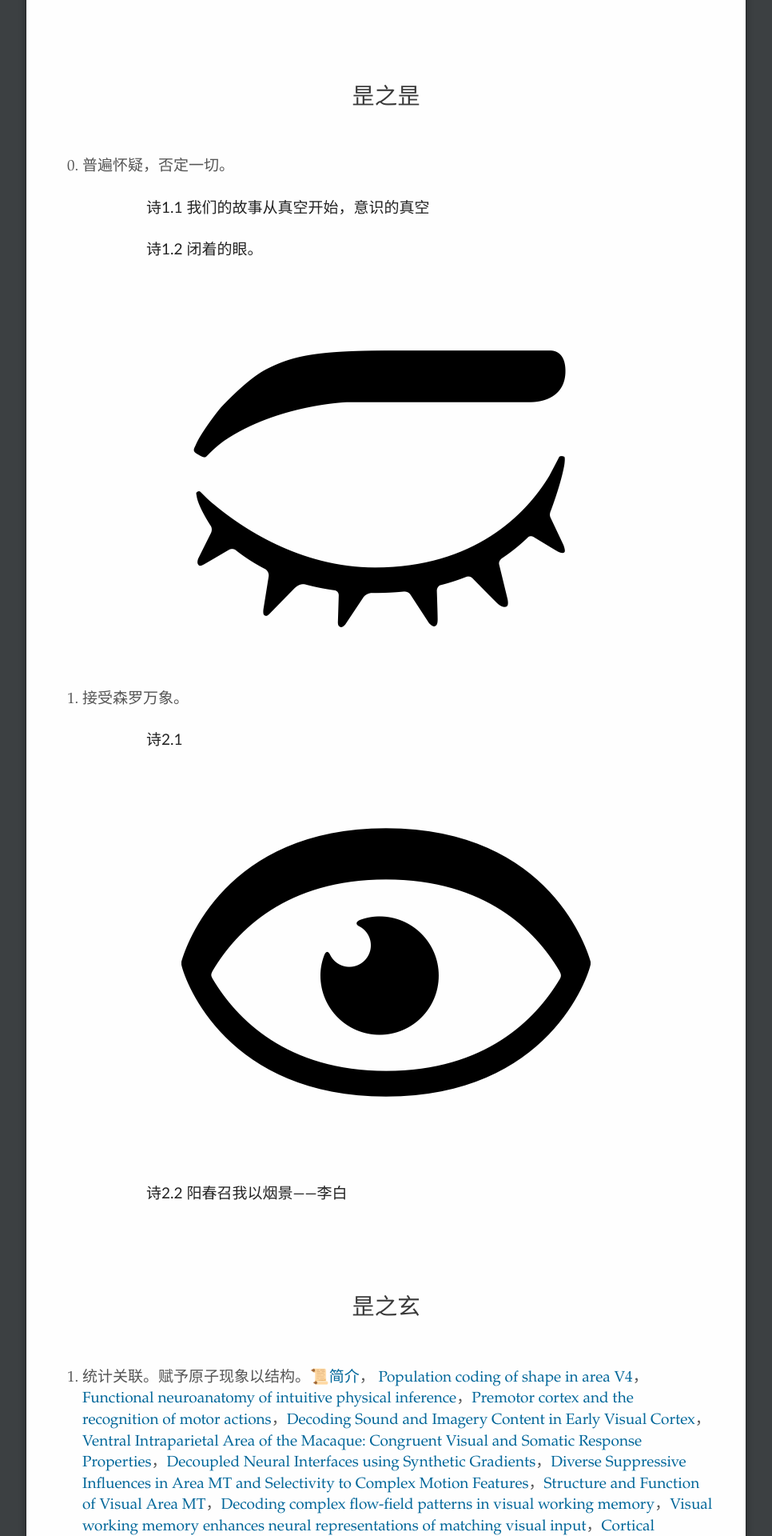
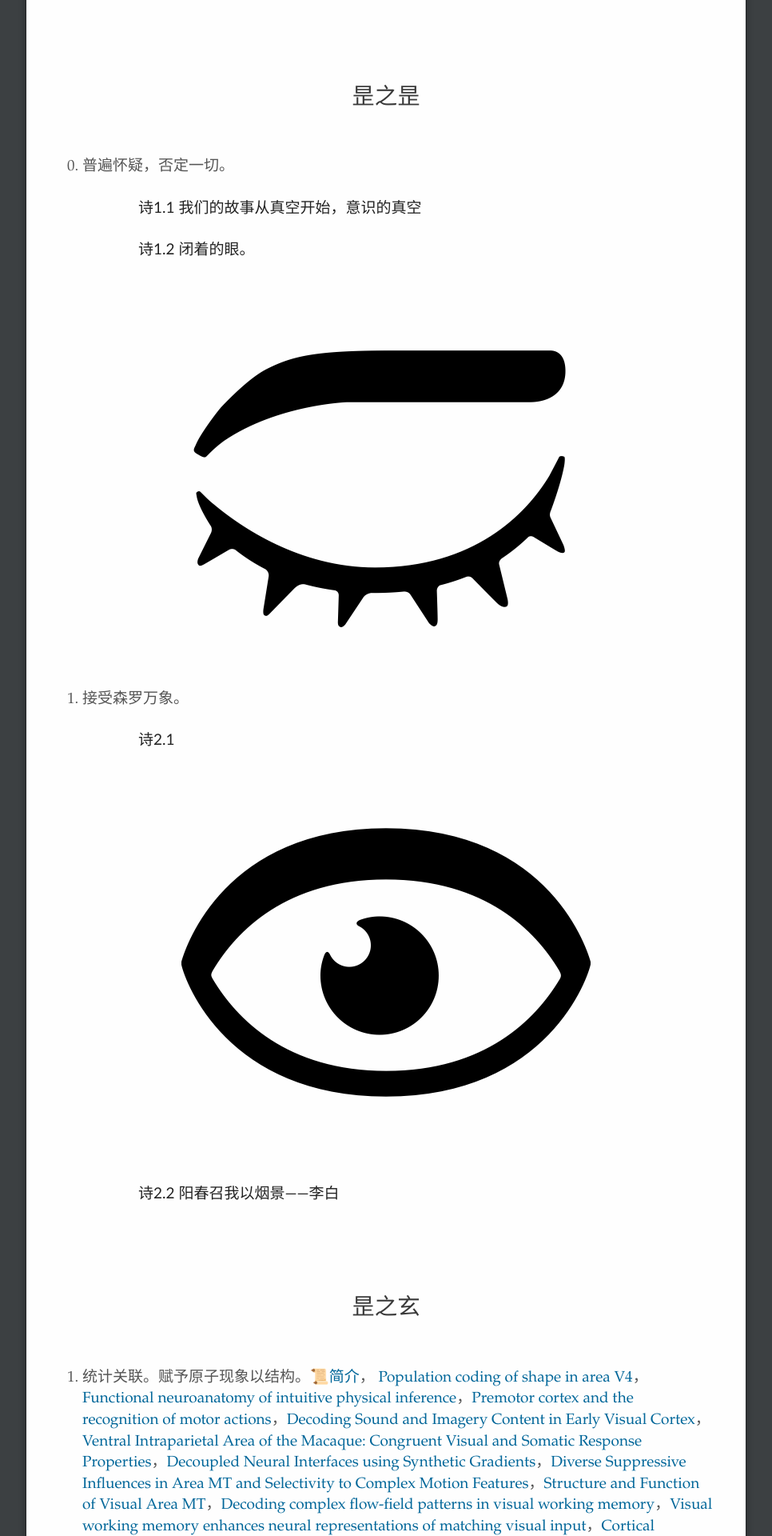
Before and after one commit to siseng/siseng.github.io, a Jekyll site: the page built from index.md, in a window 1280 px wide. Shown: the part 509-2429 px from the top of the page at 80% size, without its empty margins (157-1123 px from the left). Built offline with Jekyll 4.4.1, drawn with Linux system fonts in a browser that asks for light colours; our own code applies the rules of GitHub Pages for plain Markdown files.

```diff
--- a/_sass/jekyll-theme-modernist.scss
+++ b/_sass/jekyll-theme-modernist.scss
@@ -218,7 +218,7 @@ h3, h4, h5, h6 {
 blockquote {
   font-family: Kaiti SC, Optima;
   margin:0 50px 20px;
-  padding:1px 80px 1px 80px;
+  padding:1px 70px 1px 70px;
   //font-style:italic;
   //background:#ccc;
   color:#222;
```
